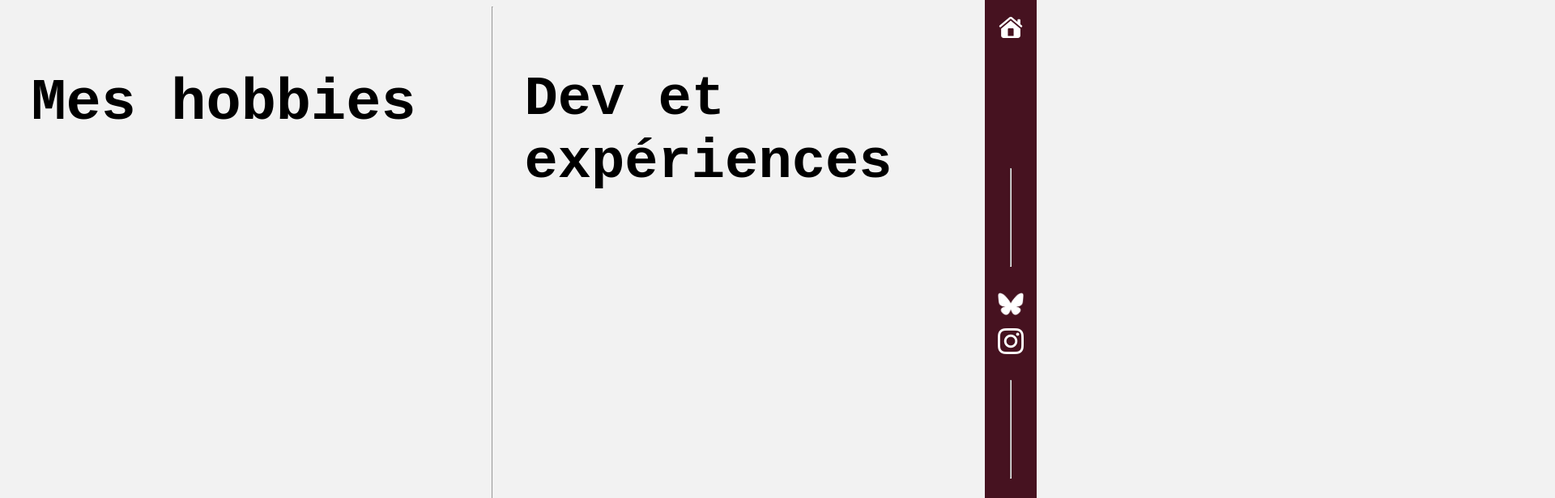
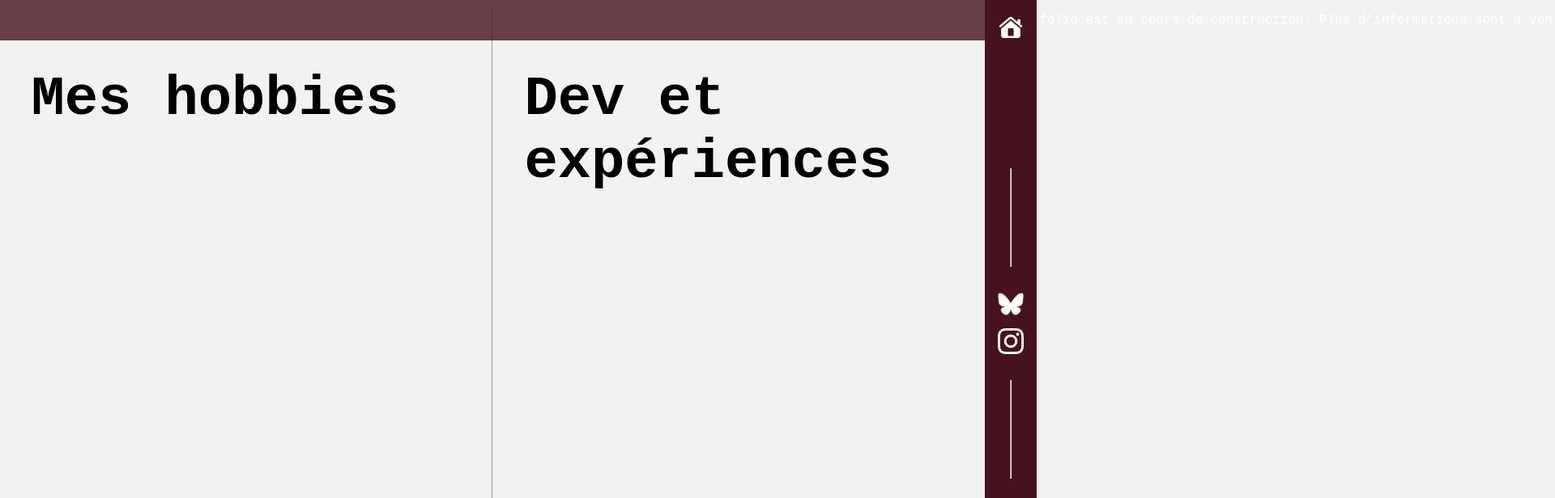
Before and after one commit to AnnaAnnakie/newPortfolio, an Angular app: page /accueil in a window 1280 px wide. Shown: the top 616 px of the page at 81% size, 1920 px wide, since content can reach past the window. Built offline with nearby package versions, Linux system fonts and the light colour scheme.

Commit message:
bandeau annonce en haut

```diff
--- a/src/app/compos/accueil/accueil.component.html
+++ b/src/app/compos/accueil/accueil.component.html
@@ -1,3 +1,6 @@
+<div class="bandeau">
+    <p>Ce portfolio est en cours de construction. Plus d'informations sont à venir.</p>
+</div>
 <div class="content">
     <div id="div1">
         <h1>Mes hobbies</h1>
--- a/src/app/compos/accueil/accueil.component.scss
+++ b/src/app/compos/accueil/accueil.component.scss
@@ -114,3 +114,62 @@ hr{
   transform: rotate(330deg);
   bottom: -10vh;
 }*/
+
+/* Bandeau d'annonce */
+
+.bandeau{
+  position: absolute;
+  z-index: 5;
+  top: 0;
+  background-color: rgba(70,18,32, 0.8);
+  color: white;
+  width: 100vw;
+  p{
+    animation: slide 30s linear infinite;
+  }
+}
+@media (orientation: portrait) {
+  .bandeau{
+    position: sticky;
+    z-index: 5;
+    display: flex;
+    background-color: rgba(70,18,32, 0.8);
+    color: white;
+    width: 100vw;
+    p{
+      animation: slide_mobile 10s linear infinite;
+    }
+  }
+}
+@keyframes slide {
+  0% {
+    transform: translateX(95%);
+    opacity: 1;
+  }
+  10% {
+    opacity: 1;
+  }
+  90% {
+    opacity: 1;
+  }
+  100% {
+    transform: translateX(-40vw);
+    opacity: 1;
+  }
+}
+@keyframes slide_mobile {
+  0% {
+    transform: translateX(95%);
+    opacity: 1;
+  }
+  10% {
+    opacity: 1;
+  }
+  90% {
+    opacity: 1;
+  }
+  100% {
+    transform: translateX(-100vw);
+    opacity: 1;
+  }
+}
--- a/src/app/compos/markbook/markbook.component.scss
+++ b/src/app/compos/markbook/markbook.component.scss
@@ -1,4 +1,5 @@
 #links {
+  z-index: 10;
   color: white;
   background-color: var(--Chocolate-cosmos);
   height: 100vh;
--- a/src/styles.scss
+++ b/src/styles.scss
@@ -2,7 +2,7 @@
 :root {
   --Chocolate-cosmos: #461220;
   --Cordovan: #8c2f39;
-  --Redwood: #b23a48;
+  --Redwood: rgb(178, 58, 72);
   --Melon: #fcb9b2;
   --Apricot: #fed0bb;
 }
@@ -11,4 +11,5 @@ body{
   margin: 0;
   font-family: "Courier New", Courier, monospace;
   background-color: rgb(242, 242, 242);
+  overflow-x: hidden;
 }
```
